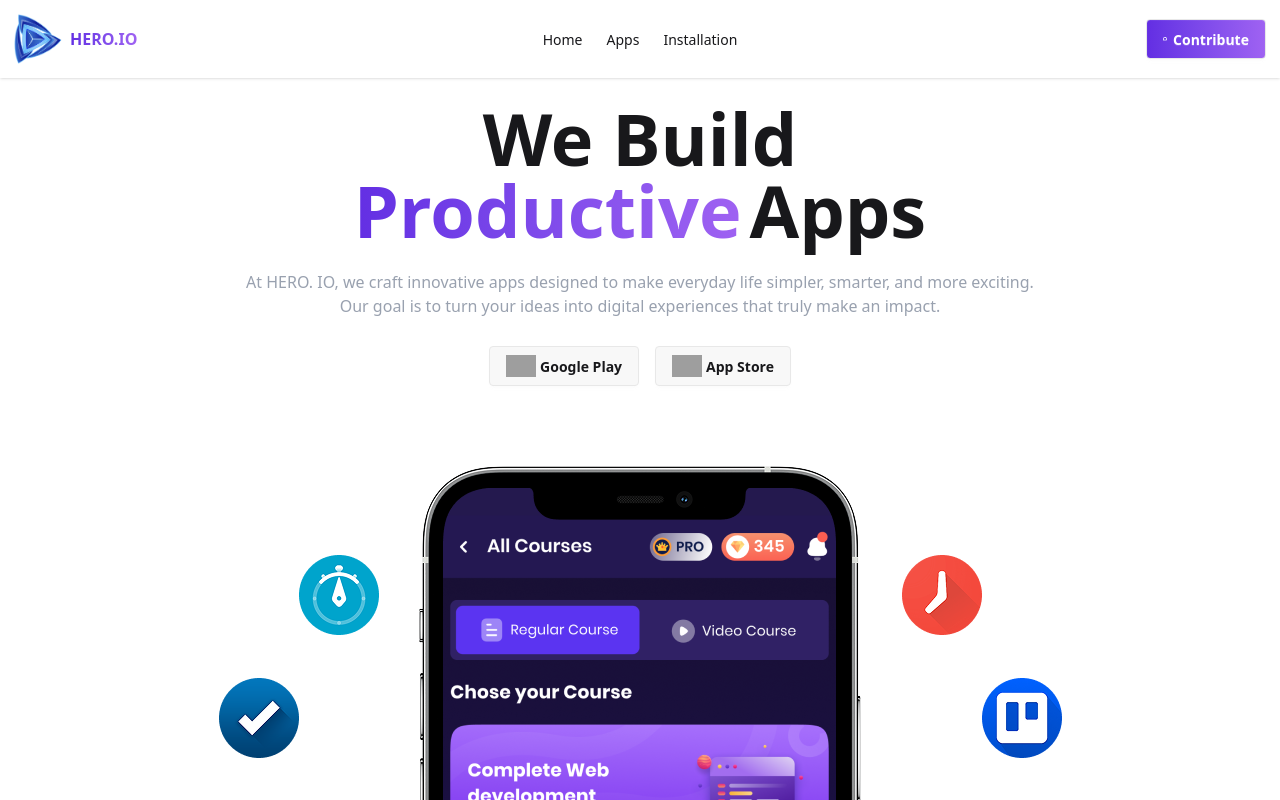
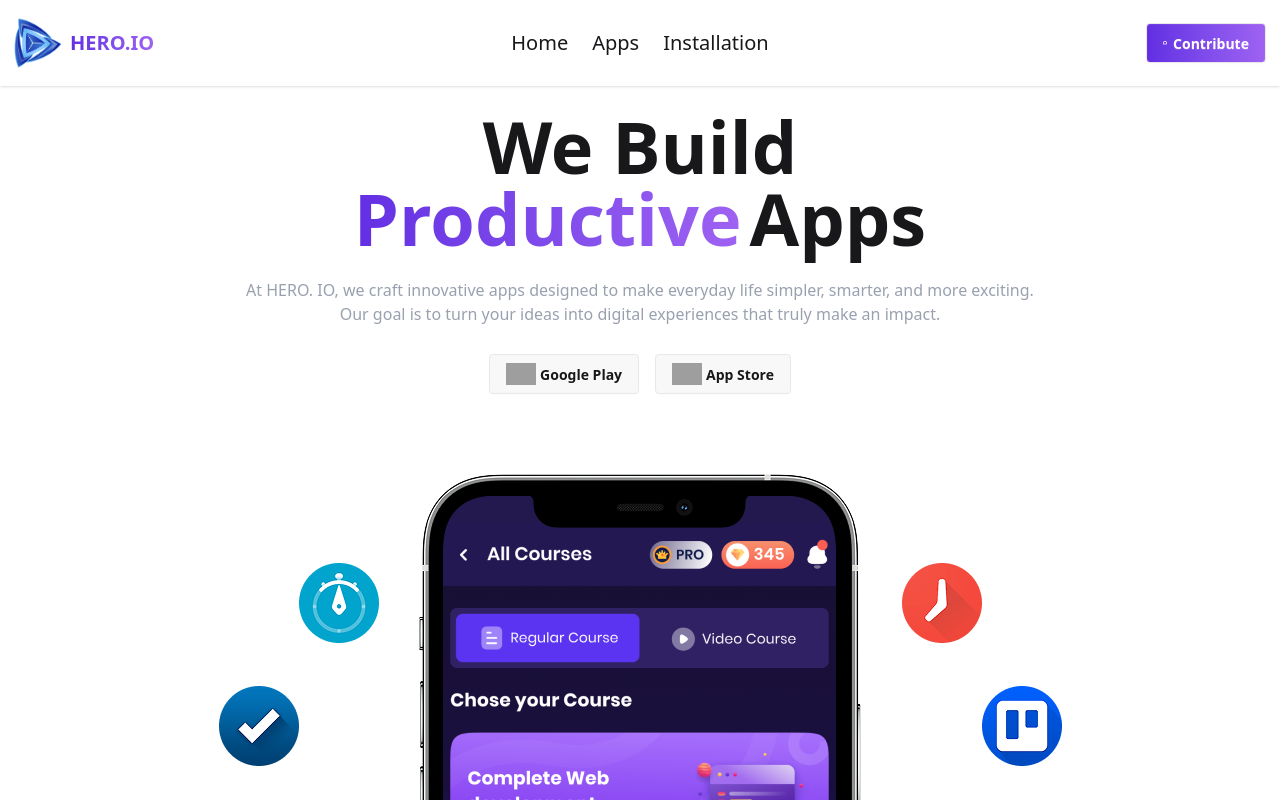
Before and after one commit to rimiakter4/PH-Assignment-8th, a React (Vite) app: page / in a window 1280 px wide. Shown: the top 800 px of the page. Built offline with nearby package versions, Linux system fonts and the light colour scheme; grey boxes are pictures that could not be loaded.

Commit message:
added a custom hook

```diff
--- a/package.json
+++ b/package.json
@@ -11,6 +11,7 @@
   },
   "dependencies": {
     "@tailwindcss/vite": "^4.1.14",
+    "axios": "^1.12.2",
     "react": "^19.1.1",
     "react-dom": "^19.1.1",
     "react-icons": "^5.5.0",
--- a/src/Component/Header/Navbar.jsx
+++ b/src/Component/Header/Navbar.jsx
@@ -14,9 +14,9 @@ const Navbar = () => {
       <ul
         tabIndex={0}
         className="menu menu-sm dropdown-content bg-base-100 rounded-box z-1 mt-3 w-52 p-2 shadow">
-        <Link to='/'><li><a>Home</a></li></Link>
+        <Link to='/'><li><a href="">Home</a></li></Link>
         <li>
-          <Link to='/All'> <a >Apps</a></Link>
+          <Link to='/All'><a href="">Apps</a> </Link>
 
         </li>
         <li><a>Installation</a></li>
@@ -25,19 +25,19 @@ const Navbar = () => {
     <Link to='/'>    <div className='flex items-center gap-1.5
     '>
       <img src={navimg} className='w-[50px] hidden lg:block' alt="" />
-         <a className="  bg-linear-to-l from-[#9F62F2] to-[#632EE3]  bg-clip-text text-transparent font-bold">HERO.IO</a> </div></Link>
+         <a className="  bg-linear-to-l from-[#9F62F2] to-[#632EE3]  bg-clip-text text-transparent font-bold text-xl">HERO.IO</a> </div></Link>
 
 
   </div>
-  <div className="navbar-center hidden lg:flex">
-    <ul className="menu menu-horizontal px-1">
-      <Link to='/'><li><a>Home</a></li></Link>
+  <div className="navbar-center hidden lg:flex ">
+    <ul className="menu menu-horizontal px-1 text-[20px]">
+      <Link to='/'><li ><a>Home</a></li></Link>
 
       <li>
-        <Link to='/All'>  <a >Apps</a></Link>
+        <Link to='/All'>  Apps</Link>
 
       </li>
-      <li><a>Installation</a></li>
+      <li><a >Installation</a></li>
     </ul>
   </div>
   <div className="navbar-end">
--- /dev/null
+++ b/src/Hooks/useApps.js
@@ -0,0 +1,15 @@
+import axios from "axios";
+import { useEffect, useState } from "react"
+
+
+const useApps=()=>{
+const [data,setData]=useState([]);
+const [loading,setLoading]=useState(true);
+const [eorr,setEorr]=useState(null);
+useEffect(()=>{
+    setLoading(true)
+axios('Allapps.json').then(data=>setData(data.data)).catch(err=>setEorr(err)).finally(()=>setLoading(false))},[])
+return{data,loading,eorr}
+}
+
+export default useApps
--- a/src/Pages/Home/Home.jsx
+++ b/src/Pages/Home/Home.jsx
@@ -1,11 +1,14 @@
 import React from 'react';
 import Banner from '../../Component/Banner/Banner';
 import Apps from '../Apps/Apps';
-import { useLoaderData } from 'react-router';
+// import { useLoaderData } from 'react-router';
+import useApps from '../../Hooks/useApps';
 
 const Home = () => {
-    const data=useLoaderData();
-    console.log(data)
+    // const data=useLoaderData();
+    const {data,loading,eorr}=useApps();
+    // console.log(appdatas)
+    // console.log(data)
     return (
         <div>
             <Banner></Banner>
```
Also changed, not shown: 1 other file (tests, documents, lock files or other folders).
